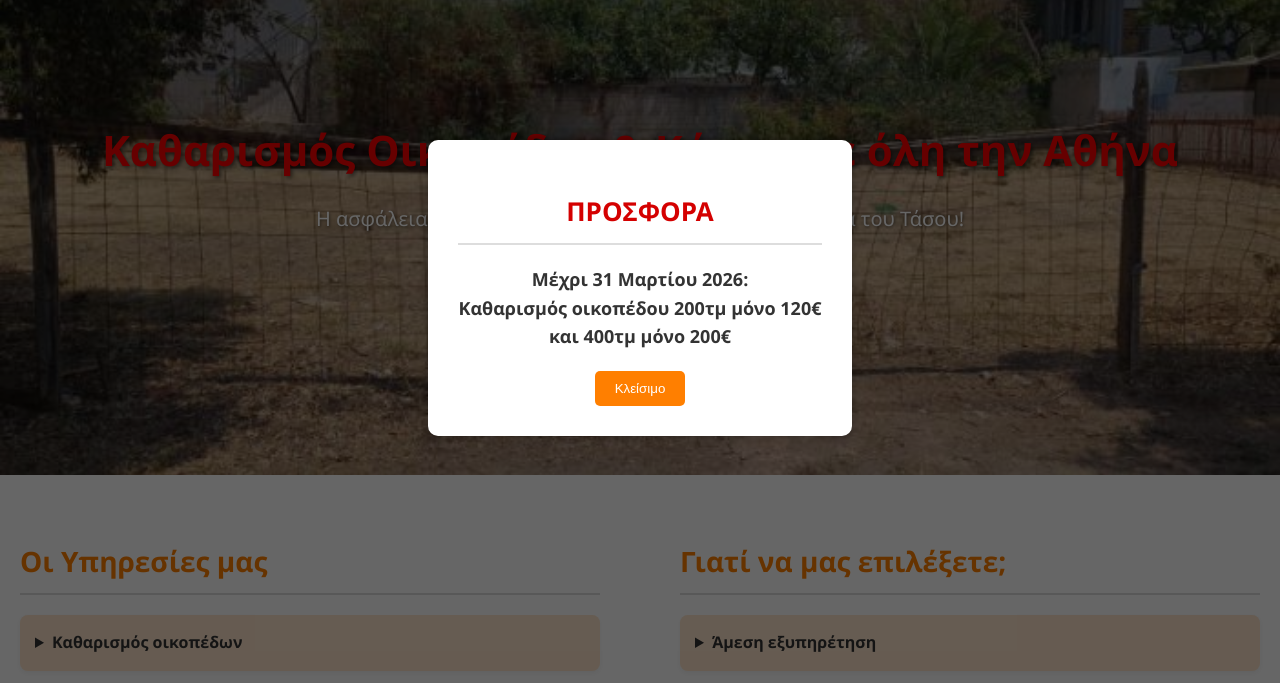
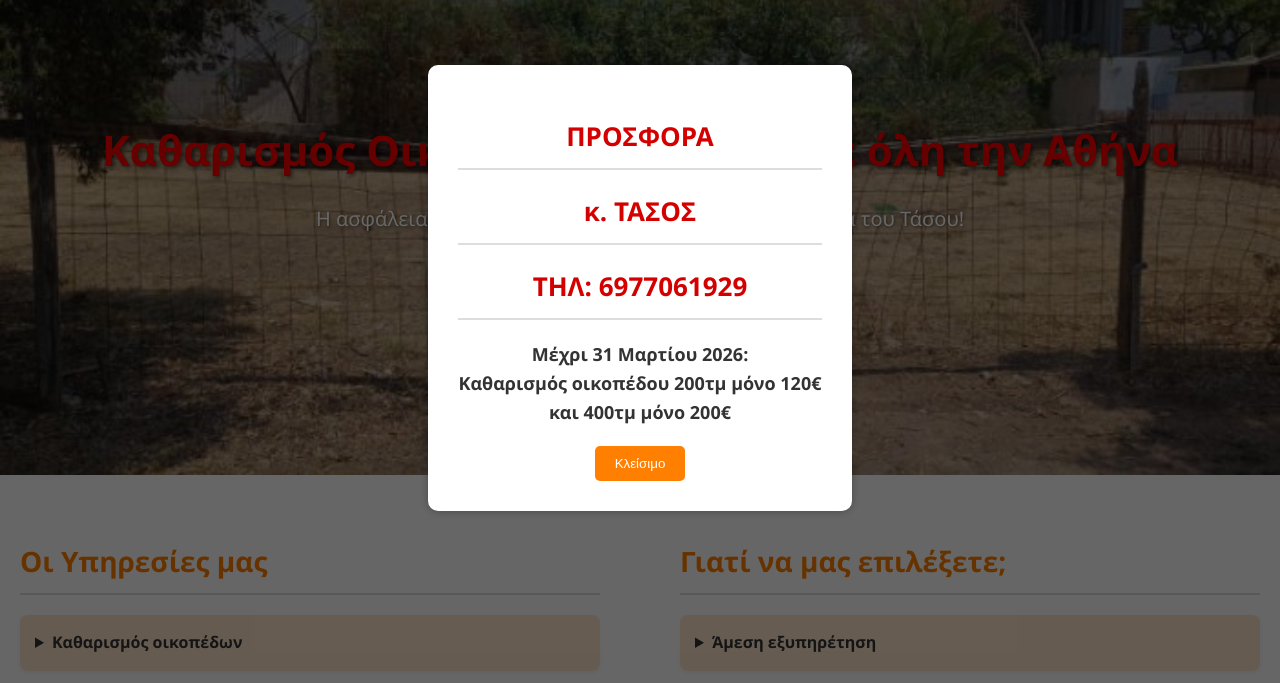
Before and after one commit to ibalamoutis/katharismos-oikopedou-kareas, a plain HTML site: page index.html in a window 1280 px wide. Both pictures are taken after a click on the button "ΠΡΟΣΦΟΡΑ". Shown: the part 112-795 px from the top of the page. Drawn offline with Linux system fonts and the light colour scheme.

Commit message:
Update index.html

```diff
--- a/index.html
+++ b/index.html
@@ -212,6 +212,8 @@ header button:hover {
 <div id="offerModal" style="display:none; position:fixed; top:0; left:0; width:100%; height:100%; background-color:rgba(0,0,0,0.6); z-index:1000; display:none; justify-content:center; align-items:center;">
   <div style="background:white; padding:30px; border-radius:10px; text-align:center; box-shadow:0 0 10px rgba(0,0,0,0.3); max-width: 400px;">
     <h2 style="color:#d40000; font-size:26px; margin-bottom:20px;">ΠΡΟΣΦΟΡΑ</h2>
+	      <h2 style="color:#d40000; font-size:26px; margin-bottom:20px;">κ. ΤΑΣΟΣ</h2>
+	     <h2 style="color:#d40000; font-size:26px; margin-bottom:20px;">ΤΗΛ: 6977061929</h2>
     <p style="font-size:18px; font-weight:bold; margin-bottom:20px;">
       Μέχρι 31 Μαρτίου 2026:<br>
       Καθαρισμός οικοπέδου 200τμ μόνο 120€<br>
```
